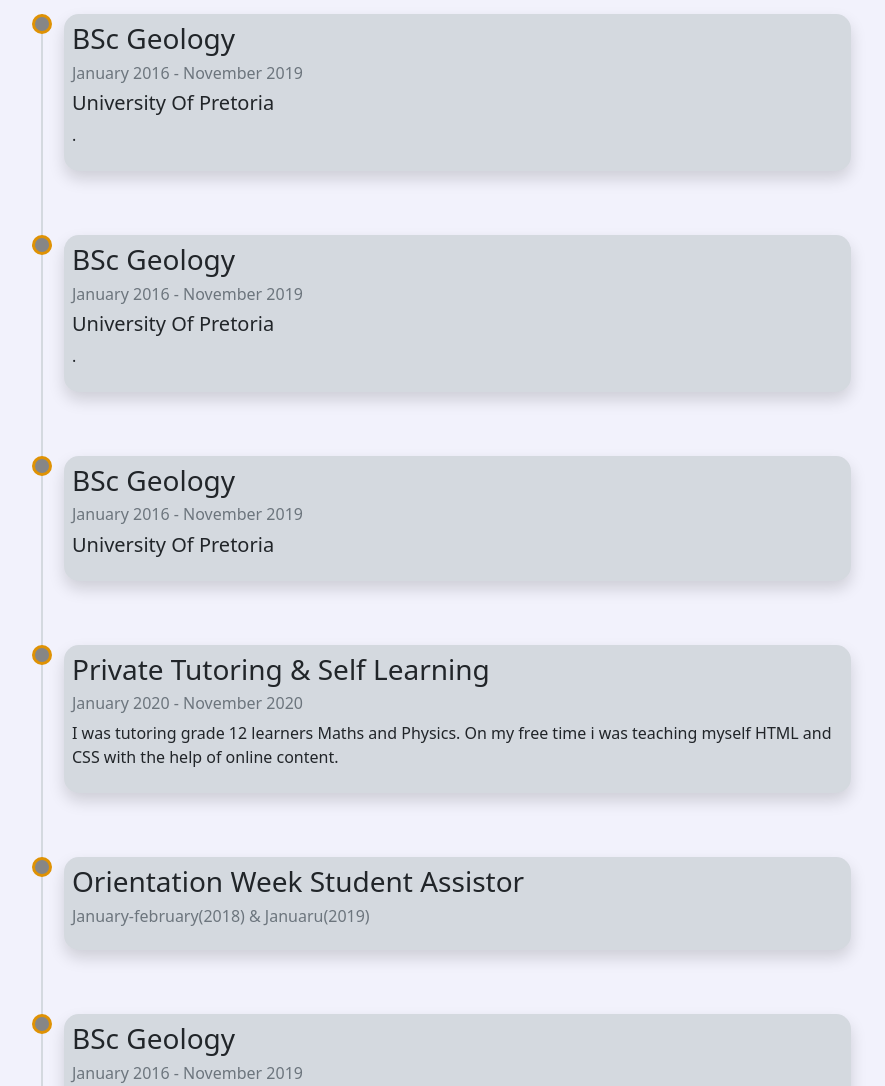
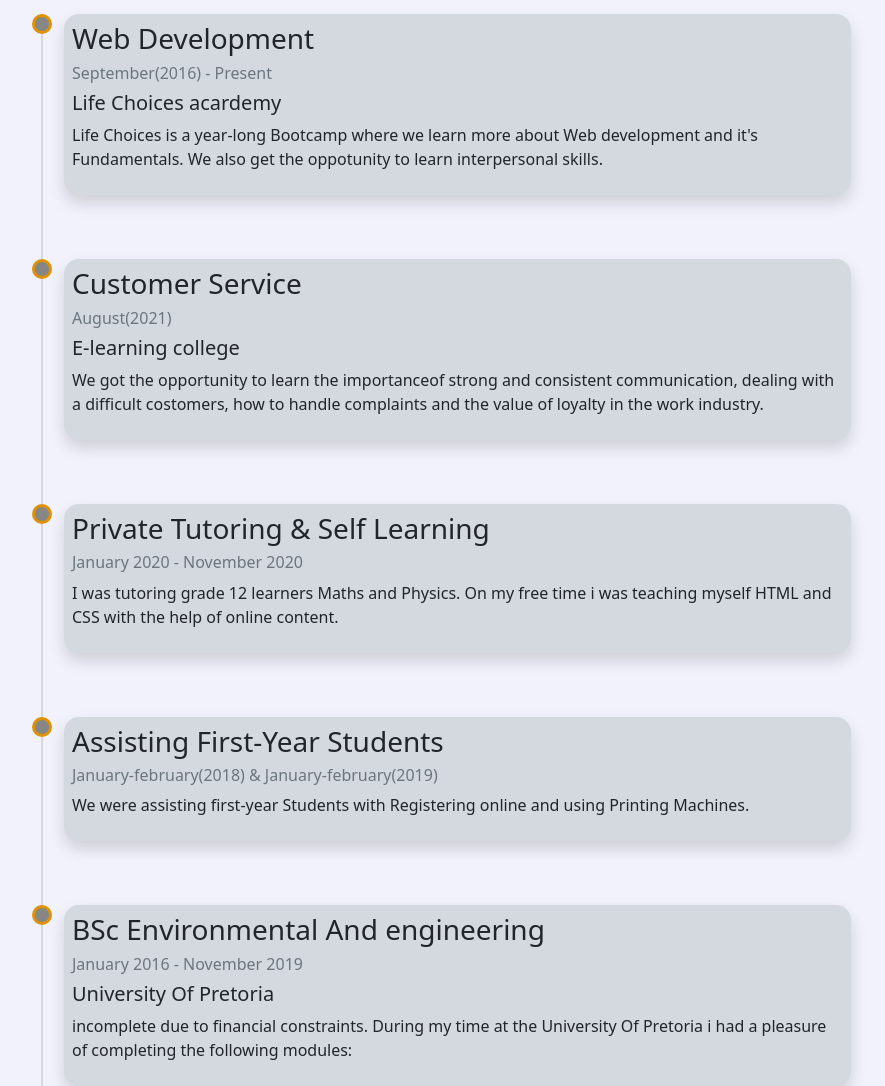
Before and after one commit to kagisowilly/My-Portfolio, a plain HTML site: page index.html in a window 1280 px wide. Shown: the part 2040-3126 px from the top of the page, without its empty margins (165-1050 px from the left). Drawn offline with nearby package versions, Linux system fonts and the light colour scheme.

Commit message:
Add files via upload

```diff
--- a/index.html
+++ b/index.html
@@ -292,59 +292,37 @@
                             <div class="resu shadow">
                                 <div class="p-2">
                                     <h3>
-                                        BSc Geology
+                                        Web Development
                                     </h3>
                                     <h6 class="text-muted">
-                                        January 2016 - November 2019
+                                        September(2016) - Present
                                     </h6>
                                     <h5>
-                                        University Of Pretoria
+                                        Life Choices acardemy
                                     </h5>
-                                    <p> </b> .
+                                    <p>Life Choices is a year-long Bootcamp where we learn more about Web development and it's Fundamentals.
+                                         We also get the oppotunity to learn interpersonal skills.
                                     </p>
                                 </div>
 
                             </div>
-
-
-                        </li>
-
-
-                        <br>
-                        <li>
-                            <div class="resu shadow">
-                                <div class="p-2">
-                                    <h3>
-                                        BSc Geology
-                                    </h3>
-                                    <h6 class="text-muted">
-                                        January 2016 - November 2019
-                                    </h6>
-                                    <h5>
-                                        University Of Pretoria
-                                    </h5>
-                                    <p>
-                                        </b> .
-                                    </p>
-                                </div>
-
-                            </div>
-
                         </li>
                         <br>
                         <li>
                             <div class="resu shadow">
                                 <div class="p-2">
                                     <h3>
-                                        BSc Geology
+                                        Customer Service
                                     </h3>
                                     <h6 class="text-muted">
-                                        January 2016 - November 2019
+                                        August(2021)
                                     </h6>
                                     <h5>
-                                        University Of Pretoria
+                                        E-learning college
                                     </h5>
-                                    <p></p>
+                                    <p>We got the opportunity to learn the importanceof strong and consistent communication,
+                                        dealing with a difficult costomers, how to handle complaints and the value of loyalty in the work industry.
+                                    </p>
                                 </div>
                             </div>
 
@@ -372,14 +350,14 @@
                             <div class="resu shadow">
                                 <div class="p-2">
                                     <h3>
-                                        Orientation Week Student Assistor
+                                        Assisting First-Year Students
                                     </h3>
                                     <h6 class="text-muted">
-                                        January-february(2018) & Januaru(2019)
+                                        January-february(2018) & January-february(2019)
                                     </h6>
 
                                     <p>
-
+                                        We were assisting first-year Students with Registering online and using Printing Machines.
                                     </p>
                                 </div>
                             </div>
@@ -391,7 +369,7 @@
                             <div class="resu shadow">
                                 <div class="p-2">
                                     <h3>
-                                        BSc Geology
+                                        BSc Environmental And engineering
                                     </h3>
                                     <h6 class="text-muted">
                                         January 2016 - November 2019
```
